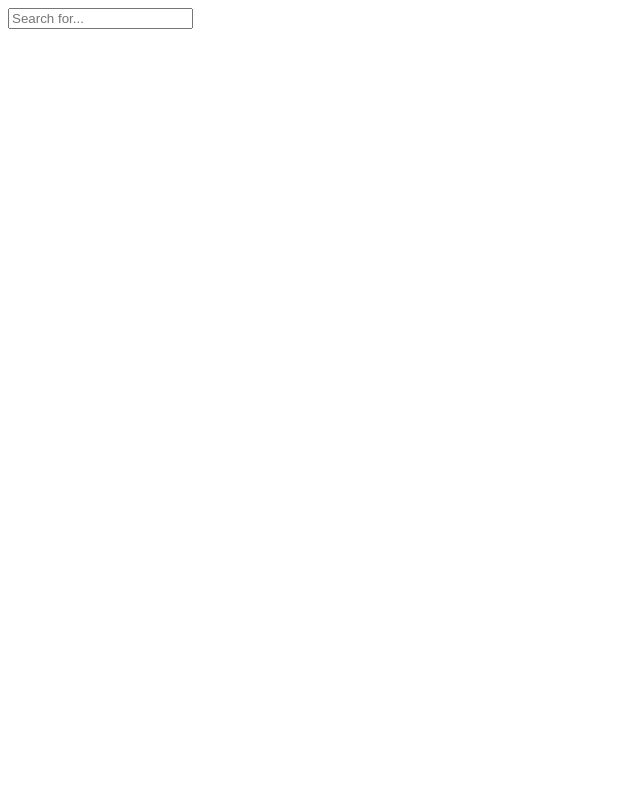
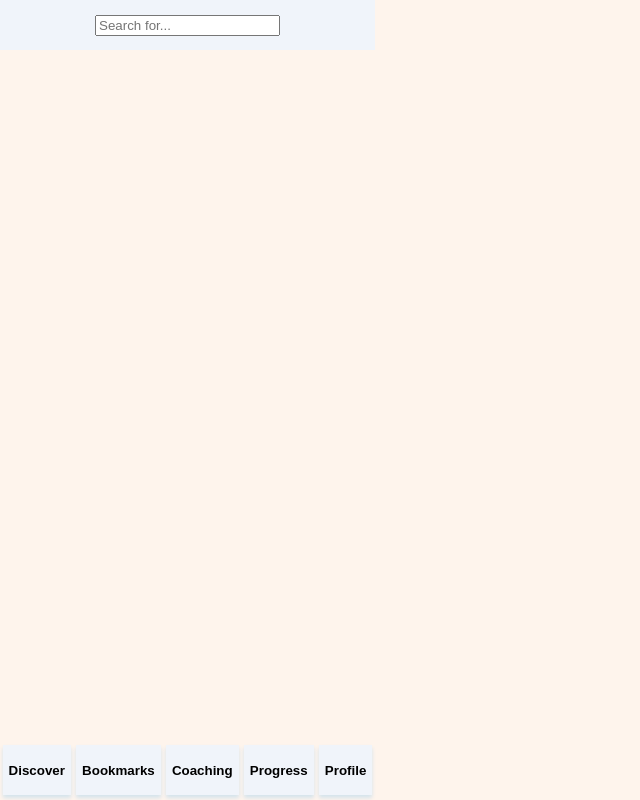
Before and after one commit to florianschumacher/capstone, a React (Create React App) app: page /profile in a window 1280 px wide. Shown: the whole page, without its empty margins (0-640 px from the left). Built offline with nearby package versions, Linux system fonts and the light colour scheme.

Commit message:
structured II
Header.js
Footer.js
Layout Elements
GlobalStyling.js

```diff
--- a/src/App.js
+++ b/src/App.js
@@ -6,6 +6,8 @@ import styled, { createGlobalStyle } from 'styled-components/macro'
 import getDataDummy from './components/services/getDataDummy'
 import ListBox from './components/modules/ListBox'
 import Search from './components/modules/SearchAlternate'
+import GlobalStyle from '../src/components/services/GlobalStyle'
+import Footer from './components/modules/Footer'
 
 function App() {
   const [listBoxes, setListBoxes] = useState([])
@@ -24,13 +26,14 @@ function App() {
 
   return (
     <div className="App">
+      <GlobalStyle />
       <Search />
       <Contentblock>
         {listBoxes.map(({ name, image }) => (
           <ListBox name={name} imgUrl={image} />
         ))}
       </Contentblock>
-      <GlobalStyle />
+      <Footer />
     </div>
   )
 }
@@ -42,9 +45,3 @@ const Contentblock = styled.div`
   margin-top: 80px;
   margin-bottom: 120px;
 `
-
-const GlobalStyle = createGlobalStyle`
-  body {
-    max-width: 375px;
-
-  }`
--- /dev/null
+++ b/src/components/modules/Footer.js
@@ -0,0 +1,46 @@
+import styled from "styled-components/macro";
+
+export default function Navigation({ onNavigate }) {
+    return (
+        <NavigationContainer>
+            <Navigationitem onClick={(event) => onNavigate("discover")}>
+                Discover
+      </Navigationitem>
+            <Navigationitem onClick={(event) => onNavigate("bookmarks")}>
+                Bookmarks
+      </Navigationitem>
+            <Navigationitem onClick={(event) => onNavigate("coaching")}>
+                Coaching
+      </Navigationitem>
+            <Navigationitem onClick={(event) => onNavigate("progress")}>
+                Progress
+      </Navigationitem>
+            <Navigationitem onClick={(event) => onNavigate("profile")}>
+                Profile
+      </Navigationitem>
+        </NavigationContainer>
+    );
+}
+
+const NavigationContainer = styled.div`
+  position: fixed;
+  display: flex;
+  flex-direction: row;
+  justify-content: space-around;
+  height: 3.125rem;
+  max-width: 23.438rem;
+  width: 100%;
+  bottom: 0.313rem;
+`;
+
+const Navigationitem = styled.button`
+  display: block;
+  height: 2.813;
+  background-color: yellow;
+  font-weight: 800;
+  color: hsla(0, 0%, 8%)
+  border-radius: 0.25rem;
+  border-style: none;
+  background-color: hsla(216, 50%, 96%);
+  box-shadow: 0 0.188rem 0.25rem hsla(203, 39%, 88%)
+`;
--- a/src/components/modules/SearchAlternate.js
+++ b/src/components/modules/SearchAlternate.js
@@ -1,5 +1,6 @@
 import React, { Component } from 'react'
 import axios from 'axios'
+import styled from 'styled-components/macro';
 
 // THESE CREDENTIALS MUST BE STORED ON A SERVER, ONLY FOR TEMPORARY USE
 const API_URL = 'https://api.edamam.com/search'
@@ -43,16 +44,30 @@ class Search extends Component {
 
   render() {
     return (
-      <form>
+      <FormField>
         <input
           placeholder="Search for..."
           ref={(input) => (this.search = input)}
           onChange={this.handleInputChange}
         />
         <p>{this.state.query}</p>
-      </form>
+      </FormField>
     )
   }
 }
 
+const FormField = styled.div`
+  position: top;
+  display: flex;
+  align-items: center;
+  justify-content: center;
+  height: 3.125rem;
+  max-width: 23.438rem;
+  width: 100%;
+  background-color: hsla(216, 50%, 96%);
+  z-index: 10;
+  border-style: none;
+  `
+
+
 export default Search
--- /dev/null
+++ b/src/components/services/GlobalStyle.js
@@ -0,0 +1,13 @@
+import { createGlobalStyle } from 'styled-components';
+
+const GlobalStyle = createGlobalStyle`
+  body {
+    margin: 0;
+    padding: 0;
+    background: hsla(27, 90%, 96%);
+    font-family: Open-Sans, Helvetica, Sans-Serif;
+    color: hsla(0, 0%, 8%)
+  }
+`;
+
+export default GlobalStyle;
```
Also changed, not shown: src/components/modules/Header.js (added, +9 -0 lines).
